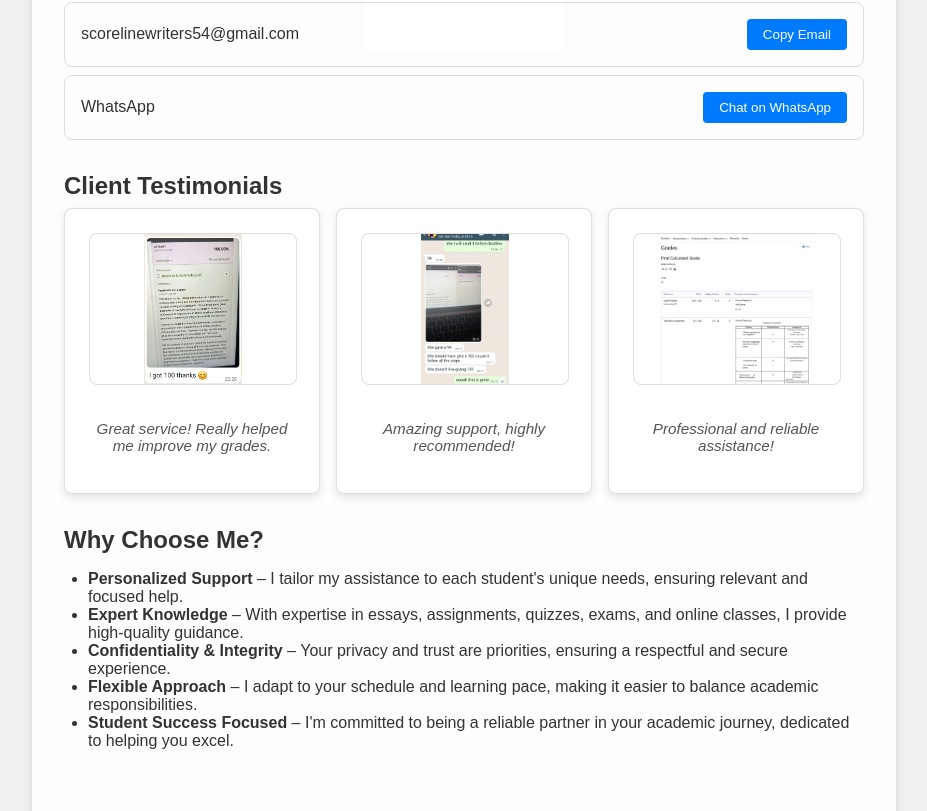
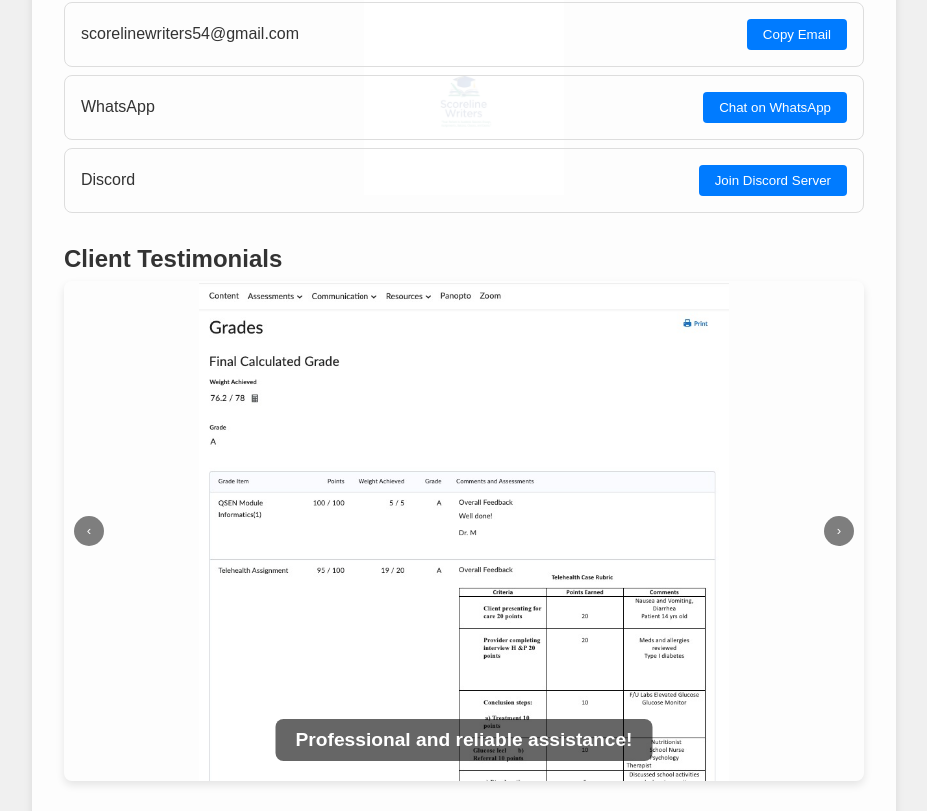
Before and after one commit to FRANK7434/Odiesis-PAN, a React (Create React App) app: page / in a window 1280 px wide. Shown: the part 1089-1900 px from the top of the page, without its empty margins (176-1103 px from the left). Built offline with nearby package versions, Linux system fonts and the light colour scheme.

Commit message:
added codes

```diff
--- a/src/App.js
+++ b/src/App.js
@@ -1,8 +1,7 @@
-import React, { useState } from 'react';
+ import React, { useState, useEffect } from 'react';
 import Header from './Header';
 import Section from './Section';
 import ContactCard from './ContactCard';
-import TestimonialCard from './TestimonialCard';
 import Footer from './Footer';
 
 // Importing images
@@ -13,11 +12,36 @@ import Image3 from './assets/images/WhatsApp Image 2024-10-27 at 14.34.36.jpeg';
 
 export default function App() {
   const [copiedText, setCopiedText] = useState(null);
+  const [currentSlide, setCurrentSlide] = useState(0);
+
+  const images = [Image1, Image2, Image3];
+  const testimonials = [
+    "Great service! Really helped me improve my grades.",
+    "Amazing support, highly recommended!",
+    "Professional and reliable assistance!"
+  ];
 
   const copyToClipboard = (text) => {
     navigator.clipboard.writeText(text);
     setCopiedText(text);
     setTimeout(() => setCopiedText(null), 2000);
+  };
+
+  // Auto-slide effect
+  useEffect(() => {
+    const interval = setInterval(() => {
+      setCurrentSlide((prevSlide) => (prevSlide === images.length - 1 ? 0 : prevSlide + 1));
+    }, 2000); // Change slide every 2 seconds
+
+    return () => clearInterval(interval); // Cleanup interval on component unmount
+  }, [images.length]);
+
+  const handlePrevSlide = () => {
+    setCurrentSlide((prevSlide) => (prevSlide === 0 ? images.length - 1 : prevSlide - 1));
+  };
+
+  const handleNextSlide = () => {
+    setCurrentSlide((prevSlide) => (prevSlide === images.length - 1 ? 0 : prevSlide + 1));
   };
 
   return (
@@ -86,13 +110,83 @@ export default function App() {
               buttonText="Chat on WhatsApp"
               onClick={() => window.open('https://wa.me/+19099097204', '_blank')}
             />
+            <ContactCard
+              icon="discord"
+              text="Discord"
+              buttonText="Join Discord Server"
+              onClick={() => window.open('https://discord.gg/yMVerSGf', '_blank')}
+            />
           </Section>
 
           <Section title="Client Testimonials">
-            <div style={{ display: 'grid', gap: '1rem', gridTemplateColumns: 'repeat(auto-fit, minmax(250px, 1fr))' }}>
-              <TestimonialCard text="Great service! Really helped me improve my grades." image={Image1} />
-              <TestimonialCard text="Amazing support, highly recommended!" image={Image2} />
-              <TestimonialCard text="Professional and reliable assistance!" image={Image3} />
+            {/* Carousel Container */}
+            <div style={{
+              position: 'relative',
+              width: 'auto',
+              height: '500px',
+              overflow: 'hidden',
+              borderRadius: '8px',
+              boxShadow: '0 4px 8px rgba(0, 0, 0, 0.1)',
+              textAlign: 'center',
+            }}>
+              {/* Slide Image */}
+              <img
+                src={images[currentSlide]}
+                alt={`Slide ${currentSlide + 1}`}
+                style={{
+                  width: '100%',
+                  height: '100%',
+                  objectFit: 'contain',
+                  borderRadius: '8px',
+                }}
+              />
+
+              {/* Testimonial Text Overlay */}
+              <div style={{
+                position: 'absolute',
+                bottom: '20px',
+                left: '50%',
+                transform: 'translateX(-50%)',
+                backgroundColor: 'rgba(0, 0, 0, 0.6)',
+                color: '#fff',
+                padding: '10px 20px',
+                borderRadius: '8px',
+                fontWeight: 'bold',
+                fontSize: '1.2rem',
+                maxWidth: '90%',
+                textAlign: 'center',
+              }}>
+                {testimonials[currentSlide]}
+              </div>
+
+              {/* Prev and Next Buttons */}
+              <button onClick={handlePrevSlide} style={{
+                position: 'absolute',
+                top: '50%',
+                left: '10px',
+                transform: 'translateY(-50%)',
+                backgroundColor: 'rgba(0, 0, 0, 0.5)',
+                color: '#fff',
+                border: 'none',
+                borderRadius: '50%',
+                width: '30px',
+                height: '30px',
+                cursor: 'pointer',
+              }}>‹</button>
+
+              <button onClick={handleNextSlide} style={{
+                position: 'absolute',
+                top: '50%',
+                right: '10px',
+                transform: 'translateY(-50%)',
+                backgroundColor: 'rgba(0, 0, 0, 0.5)',
+                color: '#fff',
+                border: 'none',
+                borderRadius: '50%',
+                width: '30px',
+                height: '30px',
+                cursor: 'pointer',
+              }}>›</button>
             </div>
           </Section>
 
--- a/src/TestimonialCard.js
+++ b/src/TestimonialCard.js
@@ -1,4 +1,5 @@
- import React from 'react';
+
+import React from 'react';
 
 export default function TestimonialCard({ text, image }) {
   return (
@@ -14,12 +15,13 @@ export default function TestimonialCard({ text, image }) {
         src={image}
         alt="Client testimonial"
         style={{
-          width: '100%',              // Make the image take the full width of the container
-          height: '150px',            // Set a fixed height for a uniform look
+          width: '100%',              // Take full width of the container
+          height: '250px',            // Set a fixed height for consistency
           objectFit: 'contain',       // Ensure the entire image fits without cropping
           marginBottom: '1rem',
-          borderRadius: '8px',        // Square format with slightly rounded corners
-          border: '1px solid #ddd',   // Add a subtle border for clarity
+          borderRadius: '8px',        // Slight rounding for a polished look
+          border: '1px solid #ddd',   // Subtle border for visual clarity
+          backgroundColor: '#f0f0f0', // Light background to fill empty space if needed
         }}
       />
       <p style={{ fontStyle: 'italic', color: '#555', fontSize: '0.95rem' }}>{text}</p>
```
